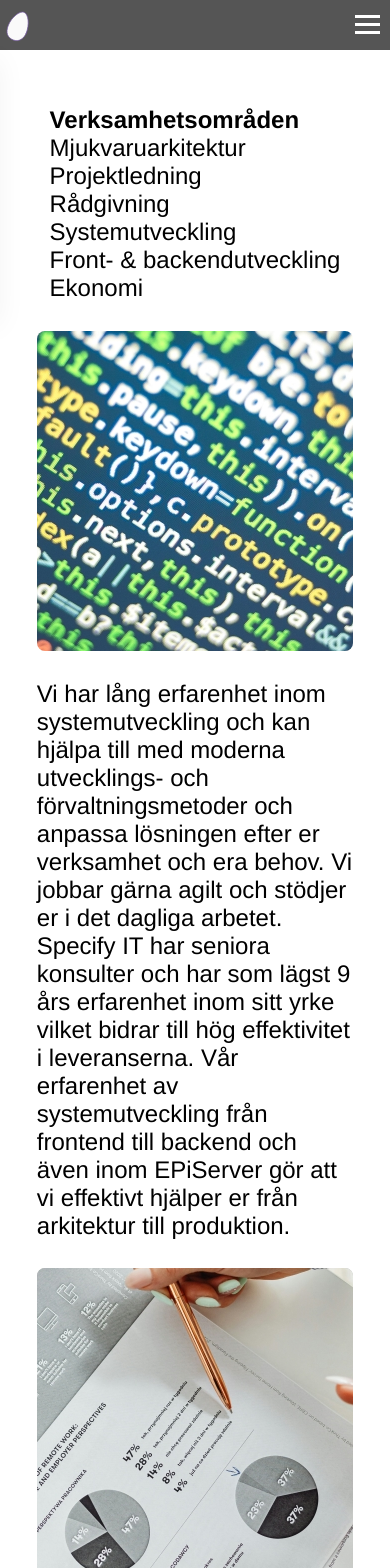
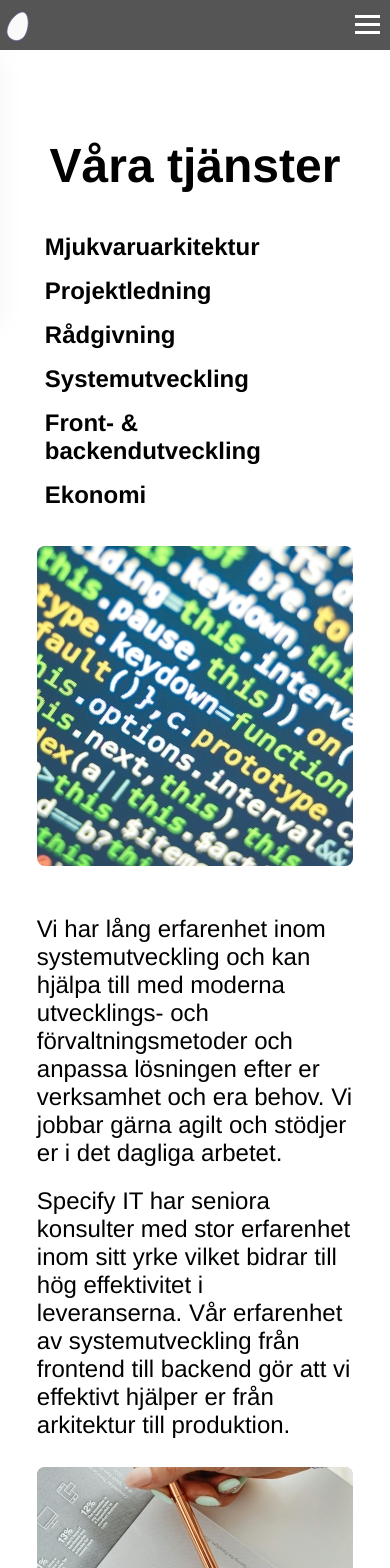
Before and after one commit to Specify-IT/homepage, a React (Create React App) app in the folder homepage/: page /homepage/services in a window 390 px wide. Shown: the top 1568 px of the page. Built offline with nearby package versions, Linux system fonts and the light colour scheme.

Commit message:
Fixes for text in mobile

```diff
--- a/homepage/src/components/GridText.tsx
+++ b/homepage/src/components/grid-text/GridText.tsx
@@ -1,6 +1,6 @@
 import styled, { css } from "styled-components";
-import { AlignItemsType, BaseContainer, BaseContainerProps, JustifyContentType } from "../base-styled-components/BaseContainer";
-import media from "../layout/media";
+import { AlignItemsType, BaseContainer, BaseContainerProps, JustifyContentType } from "../../base-styled-components/BaseContainer";
+import media from "../../layout/media";
 
 type ContainerProps = {
   fullWidth: boolean;
@@ -8,18 +8,21 @@ type ContainerProps = {
 
 const Container = styled(BaseContainer)<ContainerProps>`
   font-size: 2rem;;
+  flex-direction: column;
 
-  ${media.md`
-    font-size: 1.5rem;
-  `};
 
   ${(props) => {
     if (props.fullWidth) {
       return css`
-        grid-column: 1 / 1;
+        grid-column: 1 / 3;
       `;
     }
   }};
+
+  ${media.md`
+    font-size: 1.5rem;
+    grid-column: 1 / 1; // we don't care of fullwidth in mobiles
+  `};
 `;
 
 type TextProps = {
--- /dev/null
+++ b/homepage/src/components/grid-text/H1.tsx
@@ -0,0 +1,15 @@
+import styled from "styled-components";
+
+const Element = styled.h1`
+  margin: 2rem 0;
+`;
+
+type H1Props = {
+  text: string;
+};
+
+const H1 = ({text}: H1Props) => {
+  return <Element>{text}</Element>
+};
+
+export default H1;
--- /dev/null
+++ b/homepage/src/components/grid-text/H2.tsx
@@ -0,0 +1,15 @@
+import styled from "styled-components";
+
+const Element = styled.h2`
+  padding-top: 20px;
+`;
+
+type H2Props = {
+  text: string;
+};
+
+const H2 = ({text}: H2Props) => {
+  return <Element>{text}</Element>
+};
+
+export default H2;
--- /dev/null
+++ b/homepage/src/components/grid-text/List.tsx
@@ -0,0 +1,23 @@
+import styled from "styled-components";
+
+const Ol = styled.ol`
+
+`;
+
+const Li = styled.li`
+  padding: 0.5rem;
+  font-weight: 600;
+`;
+
+type ListProps = {
+  items: string[];
+}
+const List = ({items}: ListProps) => {
+  return <Ol>
+    {items.map((text: string, index: number) => {
+      return <Li key={index}>{text}</Li>;
+    })}
+  </Ol>
+};
+
+export default List;
--- /dev/null
+++ b/homepage/src/components/grid-text/Span.tsx
@@ -0,0 +1,15 @@
+import styled from "styled-components";
+
+const Element = styled.span`
+  padding-top: 20px;
+`;
+
+type SpanProps = {
+  text: string;
+};
+
+const Span = ({text}: SpanProps): JSX.Element => {
+  return <Element>{text}</Element>
+};
+
+export default Span;
--- a/homepage/src/pages/About.tsx
+++ b/homepage/src/pages/About.tsx
@@ -1,32 +1,24 @@
 import Picture from "../components/Picture";
 import Balance from '../assets/images/balance.jpg';
-import GridText from "../components/GridText";
+import GridText from "../components/grid-text/GridText";
 import BaseGrid from "../base-styled-components/BaseGrid";
+import Span from "../components/grid-text/Span";
+import H2 from "../components/grid-text/H2";
 
 const About = () => {
   return (
     <BaseGrid>
       <Picture picture={Balance} ></Picture>
       <GridText horizontal="center" vertical='center'>
-        <span>
-          Specify IT bildades 2015 där vi såg ett behov av att kunna erbjuda helhetslösningar åt kunder.
-          Men också att samtidigt kunna hjälpa egenföretagare eller de som vill ta steget till att bli egenföretagare.
-          Vi ser att det behövs en harmoni i arbetslivet där både arbetstagare och arbetsgivare ska kunna få ut så mycket som möjligt.
-        </span>
+        <>
+          <H2 text='Om Specify IT' />
+          <Span text='Specify IT bildades 2015 där vi såg ett behov av att kunna erbjuda helhetslösningar åt kunder.' />
+          <Span text='Men också att samtidigt kunna hjälpa egenföretagare eller de som vill ta steget till att bli egenföretagare.' />
+          <Span text='Vi ser att det behövs en harmoni i arbetslivet där både arbetstagare och arbetsgivare ska kunna få ut så mycket som möjligt.' />
+        </>
       </GridText>
     </BaseGrid>
   );
 }
 
 export default About;
-
-// Om oss
-// Vi bildades 2015 för att tillsammans erbjuda en nära, kunnig och anpassad konsulttjänst inom ekonomi, systemutveckling, projektledning och rådgivning.
-
-// Vi sitter där ni finns eller där det passar er bäst, på kontoret eller på distans.
-
-// Vi finns här för era behov och hjälper mer än gärna till där det behövs inom våra områden.
-
-// Org.nr.: 559044-5291
-
-// Godkänd för F-skatt
--- a/homepage/src/pages/Contact.tsx
+++ b/homepage/src/pages/Contact.tsx
@@ -1,42 +1,20 @@
 import BaseGrid from "../base-styled-components/BaseGrid";
-import GridText from "../components/GridText";
-import Hero from '../components/Hero';
+import GridText from "../components/grid-text/GridText";
+import H2 from "../components/grid-text/H2";
+import Span from "../components/grid-text/Span";
 
 const Contact = () => {
   return (
     <BaseGrid>
-      <Hero text='Specify IT'></Hero>
       <GridText horizontal="center" vertical='center'>
-        <span>
-          Vill du veta mer om vad vi kan göra för er?
-
-          Vill du veta mer om oss eller våra tjänster och erbjudanden?
-
-          Tveka inte att ta kontakt med någon av oss nedanför eller skicka ett mail till info@specifyit.se
-        </span>
+        <>
+          <H2 text='Vill du veta mer om vad vi kan göra för er?' />
+          <Span text='Vill du veta mer om oss eller våra tjänster och erbjudanden?' />
+          <Span text='Tveka inte att ta kontakt med någon av oss nedanför eller skicka ett mail till info@specifyit.se' />
+        </>
       </GridText>
     </BaseGrid>
   );
 };
 
 export default Contact;
-
-// Kontakta oss
-// Vill du veta mer om vad vi kan göra för er?
-
-// Vill du veta mer om oss eller våra tjänster och erbjudanden?
-
-// Tveka inte att ta kontakt med någon av oss nedanför eller skicka ett mail till info@specifyit.se
-
-// Konsult Elisabet Wikström
-// Systemutvecklare, EPiServerutvecklare
-// Elisabet Wikström
-//  linkedin profile
-// Konsult Björn Nilsson
-// Ekonom
-// Björn Nilsson
-//  linkedin profile
-// Konsult Kristian Rödin
-// Systemutvecklare, Mjukvaruarkitekt
-// Kristian Rödin
-//  linkedin profile
--- a/homepage/src/pages/Home.tsx
+++ b/homepage/src/pages/Home.tsx
@@ -1,24 +1,21 @@
-import styled from 'styled-components';
-import Standard from '../components/Standard';
 import Hero from '../components/Hero';
 import BaseGrid from '../base-styled-components/BaseGrid';
-import GridText from '../components/GridText';
+import GridText from '../components/grid-text/GridText';
+import H2 from '../components/grid-text/H2';
+import Span from '../components/grid-text/Span';
 
-const Item = styled.div`
-  height: 200px;
-`;
 
 const Home = () => {
   return (
     <BaseGrid>
       <Hero text='Specify IT'></Hero>
       <GridText fullwidth={true}>
-        <ol>
-          <li>Vi är ett bolag med fokus på IT och ekonomi.</li>
-          <li>Kunder får hjälp att utveckla sina tekniska önskemål, från arkitektur till produktion och ger strategiska råd rörande ekonomi och management. Vi tar hand om både förvaltning och nyutveckling.</li>
-          <li>Specify IT har lång branscherfarenhet från både offentliga och privata sektorn inom finans, telecom, redovisning, kommun och landsting.</li>
-          <li>Era problem är vår utmaning. Ni specificerar kraven och Specify IT sköter resten.</li>
-        </ol>
+        <>
+          <H2 text='Är ett bolag med fokus på IT och ekonomi.' />
+          <Span text='Vi hjälper kunder att utveckla sina tekniska önskemål, från arkitektur till produktion och ger strategiska råd rörande ekonomi och management. Vi tar hand om både förvaltning och nyutveckling.' />
+          <Span text='Specify IT har lång branscherfarenhet från både offentliga och privata sektorn inom finans, telecom, redovisning, kommun och landsting.' />
+          <Span text='Kunders problem är vår utmaning. Ni specificerar kraven och Specify IT sköter resten.' />
+        </>
       </GridText>
     </BaseGrid>
   );
--- a/homepage/src/pages/Services.tsx
+++ b/homepage/src/pages/Services.tsx
@@ -1,37 +1,42 @@
 import BaseGrid from "../base-styled-components/BaseGrid";
-import GridText from "../components/GridText";
+import GridText from "../components/grid-text/GridText";
 import Picture from "../components/Picture";
 import cs from '../assets/images/cs.jpg';
 import economics from '../assets/images/economics.jpg';
+import Span from "../components/grid-text/Span";
+import H1 from "../components/grid-text/H1";
+import List from "../components/grid-text/List";
 
 const Services = () => {
   return (
     <BaseGrid>
       <GridText fullwidth={true}>
-        <ol>
-          <li><b>Verksamhetsområden</b></li>
-          <li>Mjukvaruarkitektur</li>
-          <li>Projektledning</li>
-          <li>Rådgivning</li>
-          <li>Systemutveckling</li>
-          <li>Front- & backendutveckling</li>
-          <li>Ekonomi</li>
-        </ol>
+        <>
+          <H1 text='Våra tjänster' />
+          <List items={[
+            'Mjukvaruarkitektur',
+            'Projektledning',
+            'Rådgivning',
+            'Systemutveckling',
+            'Front- & backendutveckling',
+            'Ekonomi'
+          ]} />
+        </>
       </GridText>
       <Picture picture={cs} ></Picture>
       <GridText>
-        <span>
-          Vi har lång erfarenhet inom systemutveckling och kan hjälpa till med moderna utvecklings- och förvaltningsmetoder och anpassa lösningen efter er verksamhet och era behov. Vi jobbar gärna agilt och stödjer er i det dagliga arbetet.
-          Specify IT har seniora konsulter och har som lägst 9 års erfarenhet inom sitt yrke vilket bidrar till hög effektivitet i leveranserna. Vår erfarenhet av systemutveckling från frontend till backend och även inom EPiServer gör att vi effektivt hjälper er från arkitektur till produktion.
-        </span>
+        <>
+          <Span text='Vi har lång erfarenhet inom systemutveckling och kan hjälpa till med moderna utvecklings- och förvaltningsmetoder och anpassa lösningen efter er verksamhet och era behov. Vi jobbar gärna agilt och stödjer er i det dagliga arbetet.' />
+          <Span text='Specify IT har seniora konsulter med stor erfarenhet inom sitt yrke vilket bidrar till hög effektivitet i leveranserna. Vår erfarenhet av systemutveckling från frontend till backend gör att vi effektivt hjälper er från arkitektur till produktion.' />
+        </>
       </GridText>
       <Picture picture={economics} ></Picture>
       <GridText>
-        <span>
-          Med lång erfarenhet inom redovisning och utveckling av ekonomiprocesser kan vi på Specify IT hjälpa er att effektivisera er finansiella uppföljning.
-          Med bakgrund från konsultbranschen har vi arbetat med många olika typer av företag, både storleksmässigt och i olika branscher.
-          Vi kan hjälpa till med allt från bokföring till färdigställa årshandlingar, eller effektivisera en ekonomiavdelning. Behöver ni redovisningsrådgivning vad gäller ert företag hjälper vi gärna till.
-        </span>
+        <>
+          <Span text='Med lång erfarenhet inom redovisning och utveckling av ekonomiprocesser kan vi på Specify IT hjälpa er att effektivisera er finansiella uppföljning.' />
+          <Span text='Med bakgrund från konsultbranschen har vi arbetat med många olika typer av företag, både storleksmässigt och i olika branscher.' />
+          <Span text='Vi kan hjälpa till med allt från bokföring till färdigställa årshandlingar, eller effektivisera en ekonomiavdelning. Behöver ni redovisningsrådgivning vad gäller ert företag hjälper vi gärna till.' />
+        </>
       </GridText>
     </BaseGrid>
   );
--- a/homepage/src/pages/Work.tsx
+++ b/homepage/src/pages/Work.tsx
@@ -1,17 +1,19 @@
 import BaseGrid from "../base-styled-components/BaseGrid";
-import GridText from "../components/GridText";
+import GridText from "../components/grid-text/GridText";
 import Picture from "../components/Picture";
 import join from '../assets/images/join.jpg';
+import H2 from "../components/grid-text/H2";
+import Span from "../components/grid-text/Span";
 
 const Work = () => {
   return (
     <BaseGrid>
       <Picture picture={join} ></Picture>
       <GridText horizontal="center" vertical='center'>
-        <span>
-          Vill du bli egenföretagare och bli en av oss?
-          I din roll som egenföretagare hjälper vi dig med att starta ditt företag, tar hand om din ekonomi, ditt sälj och agerar mentor när du behöver det.
-        </span>
+        <>
+          <H2 text='Vill du bli egenföretagare och bli en av oss?' />
+          <Span text='I din roll som egenföretagare hjälper vi dig med att starta ditt företag, tar hand om din ekonomi, ditt sälj och agerar mentor när du behöver det.' />
+        </>
       </GridText>
     </BaseGrid>
   );
```
Also changed, not shown: homepage/src/assets/images/code.svg (deleted).
